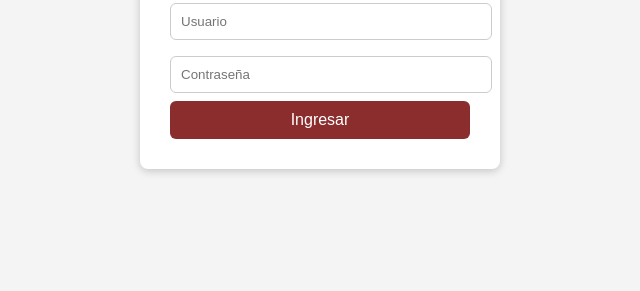
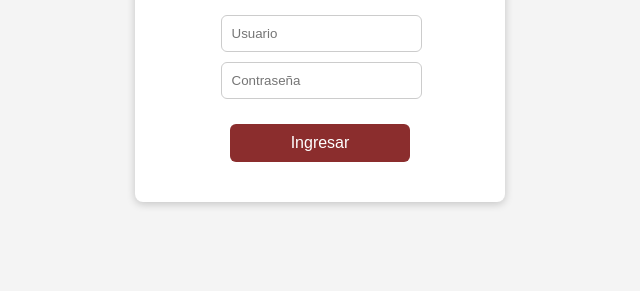
Before and after one commit to jorgeluisv756-svg/Visor_ef, a plain HTML site: page index.html in a window 1280 px wide. Shown: the part 509-800 px from the top of the page, without its empty margins (320-960 px from the left). Drawn offline with Linux system fonts and the light colour scheme.

Commit message:
Add files via upload

```diff
--- a/index.html
+++ b/index.html
@@ -1,14 +1,16 @@
 <!DOCTYPE html>
 <html lang="es">
+
 <head>
     <meta charset="UTF-8">
     <title>Acceso al Sistema</title>
     <style>
         body {
-      font-family: Arial, sans-serif;
+            font-family: Montserrat, sans-serif;
             background: #f4f4f4;
             margin: 0;
         }
+
         .header {
             background: #f4f4f4;
             padding: 10px;
@@ -16,35 +18,46 @@
             font-size: 20px;
             font-weight: bold;
         }
+
         .header img {
             width: 320px;
             max-width: 90%;
             margin: auto;
             display: block;
-      margin-top: 5px;
+            margin-top: 15px;
         }
+
         .login-box {
             background: white;
-      padding: 30px;
+            padding: 30px 25px;
             border-radius: 8px;
-      box-shadow: 0 2px 8px rgba(0,0,0,0.2);
-      width: 300px;
+            box-shadow: 0 2px 8px rgba(0, 0, 0, 0.2);
+            width: 320px;
+            margin: 40px auto;
             text-align: center;
-      margin: 40px auto;
+            display: flex;
+            flex-direction: column;
+            align-items: center;
+            justify-content: center;   /* centra verticalmente el contenido */
+            align-items: center;
         }
+
         .login-box h2 {
             margin-bottom: 20px;
             color: #621132;
         }
+
         .login-box input {
-      width: 100%;
+            width: 90%;
             padding: 10px;
-      margin: 8px 0;
+            margin: 10px 0;
             border: 1px solid #ccc;
             border-radius: 6px;
+            display: block;
         }
+
         .login-box button {
-      width: 100%;
+            width: 90%;
             padding: 10px;
             background: #8b2d2d;
             color: white;
@@ -52,16 +65,21 @@
             border-radius: 6px;
             cursor: pointer;
             font-size: 16px;
+            margin-top: 15px;
+            margin-bottom: 10px;
         }
+
         .login-box button:hover {
             background: #6e2222;
         }
     </style>
 </head>
+
 <body>
     <!-- Encabezado institucional -->
     <div class="header">
-    <img src="https://raw.githubusercontent.com/jorgeluisv756-svg/imagenes_kmz/7c7924c0d0c89c5adaf112d1b8e3fb9db3258400/Logotipo%20armas30%20(1).png" alt="Logo Secretaría">
+        <img src="https://raw.githubusercontent.com/jorgeluisv756-svg/imagenes_kmz/7c7924c0d0c89c5adaf112d1b8e3fb9db3258400/Logotipo%20armas30%20(1).png"
+            alt="Logo Secretaría">
         <h3><br>Sistema de Información Económica</h3>
     </div>
 
@@ -75,19 +93,23 @@
         </form>
     </div>
 
+    <script src="usuarios.js"></script>
     <script>
-    document.getElementById("loginForm").addEventListener("submit", function(e){
+        document.getElementById("loginForm").addEventListener("submit", function (e) {
             e.preventDefault();
             let usuario = document.getElementById("usuario").value;
             let password = document.getElementById("password").value;
 
-      // Simulación
-      if(usuario === "admin" && password === "1234"){
-        window.location.href = "menu.html"; // redirige al visor
+            let encontrado = usuariosPermitidos.find(u => u.usuario === usuario && u.password === password);
+
+            if (encontrado) {
+                localStorage.setItem("bienvenida", `Bienvenido al área de ${encontrado.area}`);
+                window.location.href = "menu.html";
             } else {
                 alert("Credenciales incorrectas");
             }
         });
     </script>
 </body>
+
 </html>
```
Lines whose indentation alone changed are shown as unchanged.
